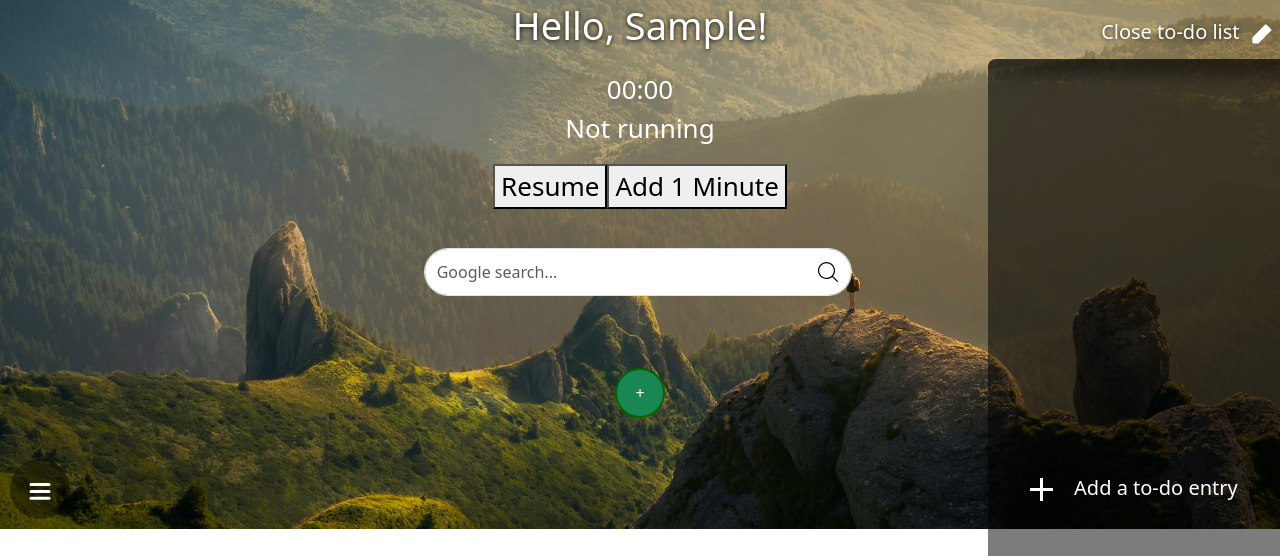
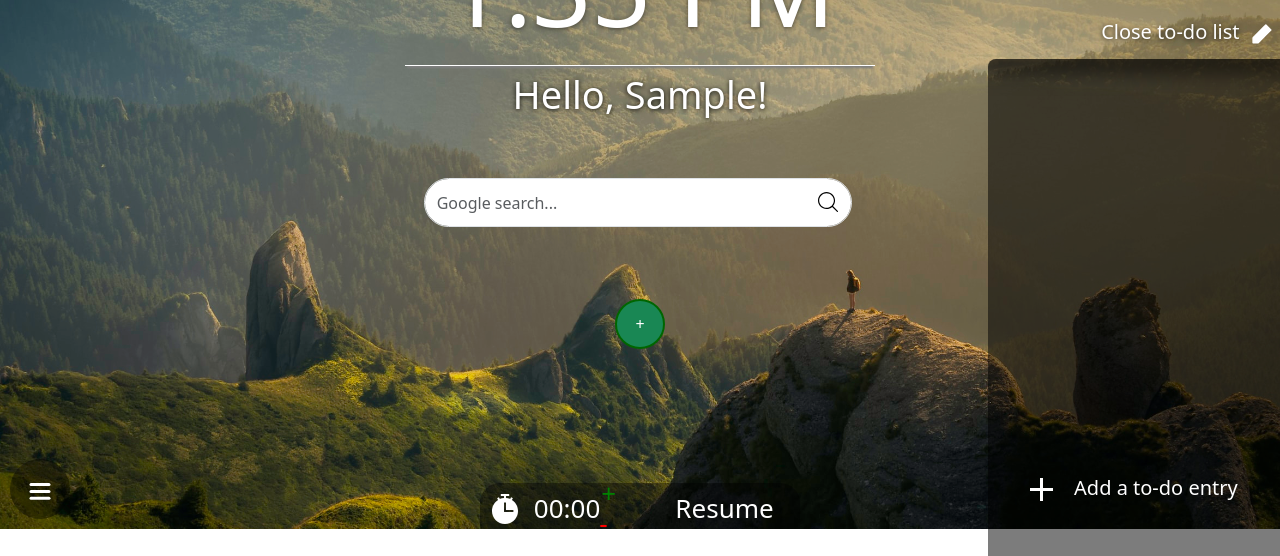
Before and after one commit to ahmedOmuharram/prodosphere, a React (Create React App) app: page / in a window 1280 px wide. Both pictures are taken after typing "Sample" into the empty fields and a click on the button "Submit". Shown: the part 271-827 px from the top of the page. Built offline with nearby package versions, Linux system fonts and the light colour scheme.

Commit message:
Change button styling for timer

```diff
--- a/src/App.js
+++ b/src/App.js
@@ -177,17 +177,60 @@ function TimerComponent({ expiryTimestamp }) {
   return (
     <>
       <div>
+      <svg className="mb-1" fill="#ffffff" height="30px" width="30px" version="1.1" id="Layer_1" xmlns="http://www.w3.org/2000/svg" xmlnsXlink="http://www.w3.org/1999/xlink" viewBox="0 0 455 455" xmlSpace="preserve" stroke="#ffffff">
+        <g id="SVGRepo_bgCarrier" strokeWidth="0"></g>
+        <g id="SVGRepo_tracerCarrier" strokeLinecap="round" strokeLinejoin="round"></g>
+        <g id="SVGRepo_iconCarrier">
+          <path d="M332.229,90.04l14.238-27.159l-26.57-13.93L305.67,76.087c-19.618-8.465-40.875-13.849-63.17-15.523V30h48.269V0H164.231v30 H212.5v30.563c-22.295,1.674-43.553,7.059-63.171,15.523L135.103,48.95l-26.57,13.93l14.239,27.16 C67.055,124.958,30,186.897,30,257.5C30,366.576,118.424,455,227.5,455S425,366.576,425,257.5 C425,186.896,387.944,124.958,332.229,90.04z M355,272.5H212.5V130h30v112.5H355V272.5z"></path>
+        </g>
+      </svg>&nbsp;&nbsp;
         <Moment format='mm:ss'>{new Date().setMinutes(minutes, seconds)}</Moment>
-        <p>{isRunning ? 'Running' : 'Not running'}</p>
-        {isRunning ? <button onClick={pause}>Pause</button> : <button onClick={resume}>Resume</button>}
-        <button onClick={() => {
+        <button style={{
+          background: "none",
+          color: "green",
+          border: "none",
+          position: "relative",
+          top: "-15px",
+          left: "-5px"
+        }}
+        onClick={() => {
           const time = new Date();
           time.setMinutes(time.getMinutes() + minutes + 1, time.getSeconds() + seconds);
           restart(time);
           if (!isRunning) {
             pause();
           }
-        }}>Add 1 Minute</button>
+        }}>+</button>
+                <button style={{
+          background: "none",
+          color: "red",
+          border: "none",
+          position: "relative",
+          bottom: "-15px",
+          height: "fit-content",
+          left: "-28px",
+          padding: 0
+        }}
+        onClick={() => {
+          const time = new Date();
+          time.setMinutes(time.getMinutes() + minutes - 1, time.getSeconds() + seconds);
+          restart(time);
+          if (!isRunning) {
+            pause();
+          }
+        }}>-</button>&nbsp;&nbsp;&nbsp;&nbsp;&nbsp;
+        {isRunning ? <button style={{
+          background: "none",
+          color: "white",
+          border: "none",
+        }}
+        onClick={pause}>Pause</button>
+        : <button style={{
+          background: "none",
+          color: "white",
+          border: "none"
+        }}
+        onClick={resume}>Resume</button>}
       </div>
     </>
   );
@@ -249,13 +292,10 @@ function App() {
               { user !== "" && <TodayDate setUser={setUser}/> }
               { user !== "" && <GetLocation /> }
             </p>
-            <div>
-              <TimerComponent expiryTimestamp={new Date()} />
-            </div>
             { user !== "" && <CollapsingToDoList/> }
             <br />
 
-            <form action="https://www.google.com/search" method="get" name="searchform" target="_blank">
+            {user !== "" && <form action="https://www.google.com/search" method="get" name="searchform" target="_blank">
             <div class="input-group mb-3" style={{position: "relative", right: "-20px"}}>
               <input name="sitesearch" type="hidden"/>
               <input style={{borderRadius: "25px"}} autocomplete="on" className="form-control" name="q" placeholder="Google search..." required="required"  type="text" />
@@ -272,7 +312,7 @@ function App() {
                 </button>
               </div>
             </div>
-            </form>
+            </form> }
 
 
             { user !== "" && <LinkGroupComponent /> }
@@ -280,6 +320,16 @@ function App() {
             {/* First time form */}
             { user === "" && <UserForm setUser={setUser}/> }
           </motion.div>
+          <div style={{
+              position: "absolute",
+              bottom: "0px",
+              padding: "5px 20px 0 10px",
+              backgroundColor: "rgba(0, 0, 0, 0.4)",
+              borderTopLeftRadius: "20px",
+              borderTopRightRadius: "20px"
+            }}>
+                { user !== "" && <TimerComponent expiryTimestamp={new Date()} /> }
+          </div>
         </header>
 
          <motion.nav
--- a/src/LinkGroup.js
+++ b/src/LinkGroup.js
@@ -91,7 +91,7 @@ function LinkGroupComponent() {
                 }}
                 key={buttonNumber}
               >
-                {buttonNumber}<img height="32" width="32" src={links[buttonNumber] !== "" ? "https://www.google.com/s2/favicons?sz=64&domain_url=" + links[buttonNumber].substring(links[buttonNumber].indexOf(":") + 1) : "https://upload.wikimedia.org/wikipedia/commons/5/56/Chain_link_icon_slanted.png"} />
+                <img height="32" width="32" src={links[buttonNumber] !== "" ? "https://www.google.com/s2/favicons?sz=64&domain_url=" + links[buttonNumber].substring(links[buttonNumber].indexOf(":") + 1) : "https://upload.wikimedia.org/wikipedia/commons/5/56/Chain_link_icon_slanted.png"} />
               </Button>
               </a>
               {editorIndex !== buttonNumber ?
```
